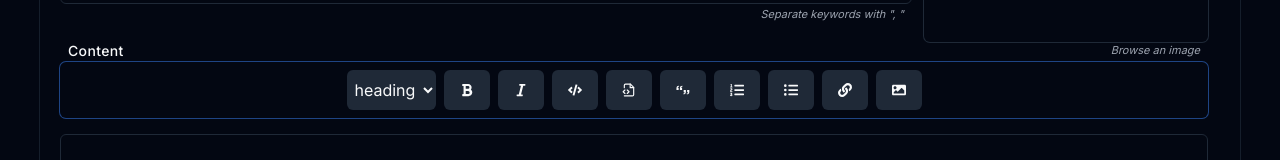
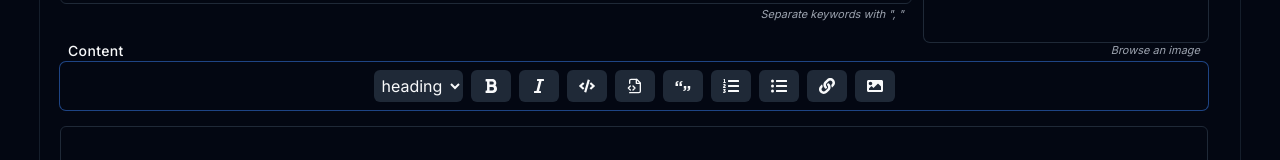
Before and after one commit to MJ9601/markdown-saas-next-14, a Next.js app: page /new in a window 1280 px wide. Shown: the part 379-539 px from the top of the page. Built offline with nearby package versions, Linux system fonts and the light colour scheme; no server answers.

Commit message:
feat(editor): editing

```diff
--- /dev/null
+++ b/src/components/editor/Editor.Button.tsx
@@ -0,0 +1,23 @@
+"use client";
+import React, { ReactNode } from "react";
+
+export default function EditorButton({
+  onClick,
+  children,
+  className,
+}: {
+  onClick?: () => void;
+  children: ReactNode;
+  className?: string;
+}) {
+  return (
+    <div
+      className={`rounded-md px-3 py-2 bg-secondary flex justify-center items-center cursor-pointer hover:bg-secondary/80 ${
+        className ?? ""
+      }`}
+      onClick={onClick}
+    >
+      {children}
+    </div>
+  );
+}
--- a/src/components/editor/Editor.tsx
+++ b/src/components/editor/Editor.tsx
@@ -1,7 +1,6 @@
 "use client";
-import React, { FormEvent, useState } from "react";
+import React, { useRef, useState } from "react";
 import {
-  Button,
   Input,
   Popover,
   PopoverContent,
@@ -22,6 +21,7 @@ import {
 import { GrBlockQuote } from "react-icons/gr";
 import { LuFileCode } from "react-icons/lu";
 import { Label } from "@radix-ui/react-label";
+import EditorButton from "./Editor.Button";
 
 const withoutSelectionButtons = [
   { name: "blockqoute", Icon: GrBlockQuote },
@@ -51,18 +51,13 @@ export default function Editor({
   field: any;
 }) {
   const [content, setContent] = useState("");
+  const formRef = useRef<any>(undefined);
 
   const updateContentWithTag = (
     tagName: string,
     value?: { name: string; link: string }
   ) => {
     const addTag = insertToEditor({ tagName, value });
-    setContent((prev) => prev + addTag);
-    document.getElementById("editorTextArea")?.focus();
-  };
-
-  const updateContentWithTagInSelect = (tagName: string) => {
-    const addTag = insertToEditor({ tagName });
     const textArea = document.getElementById("editorTextArea");
     // @ts-ignore
     const start = textArea?.selectionStart;
@@ -80,19 +75,21 @@ export default function Editor({
           prev.substring(end)
       );
 
-      document.getElementById("editorTextArea")?.focus();
+      textArea?.focus();
     } else {
-      setContent((prev) => prev + addTag);
-      document.getElementById("editorTextArea")?.focus();
+      setContent(
+        (prev) => prev.substring(0, start) + addTag + prev.substring(end)
+      );
+      textArea?.focus();
     }
   };
 
-  const handleFormSub = (e: FormEvent) => {
-    e.preventDefault();
-    // @ts-ignore
-    const formData = new FormData(e.target);
-    const { name, link, tagName } = Object.fromEntries(formData);
-    console.log({ name, link, tagName });
+  const handleFormSub = () => {
+    const {
+      name: { value: name },
+      link: { value: link },
+      tagName: { value: tagName },
+    } = formRef.current;
     updateContentWithTag(
       tagName as string,
       { name, link } as { name: string; link: string }
@@ -116,42 +113,37 @@ export default function Editor({
           <option value={"p"}>p</option>
         </select>
         {withSelectionButtons.map(({ name, Icon }) => (
-          <Button
-            variant="secondary"
-            key={name}
-            onClick={() => updateContentWithTagInSelect(name)}
-          >
+          <EditorButton key={name} onClick={() => updateContentWithTag(name)}>
             <Icon />
-          </Button>
+          </EditorButton>
         ))}
         {withoutSelectionButtons.map(({ name, Icon }) => (
-          <Button
-            key={name}
-            variant="secondary"
-            onClick={() => updateContentWithTag(name)}
-          >
+          <EditorButton key={name} onClick={() => updateContentWithTag(name)}>
             <Icon />
-          </Button>
+          </EditorButton>
         ))}
 
         {withPopOver.map(({ name, Icon }) => (
           <Popover key={name}>
             <PopoverTrigger>
-              <Button variant="secondary">
+              <EditorButton>
                 <Icon />
-              </Button>
+              </EditorButton>
             </PopoverTrigger>
             <PopoverContent>
-              <form onSubmit={handleFormSub} className="w-full">
+              <form ref={formRef} className="w-full">
                 <input type="hidden" name="tagName" value={name} />
                 <Label>Name</Label>
                 <Input className="!py-0 mb-2" name="name" type="text" />
                 <Label className="">Link</Label>
                 <Input className="!py-0 " name="link" type="url" />
                 <div className="w-full">
-                  <Button variant="secondary" className="mx-auto mt-2">
+                  <EditorButton
+                    onClick={handleFormSub}
+                    className="ml-auto w-fit mt-3"
+                  >
                     Set
-                  </Button>
+                  </EditorButton>
                 </div>
               </form>
             </PopoverContent>
@@ -159,13 +151,11 @@ export default function Editor({
         ))}
       </div>
       <Textarea
-        // {...field}
         id="editorTextArea"
         value={content}
         className="min-h-[350px] h-[40vh] max-h-screen"
         onChange={(e) => {
           setContent(e.target.value);
-          // field.onChange(e);
           onChange(fieldName, e.target.value);
         }}
       />
--- a/src/components/editor/insertTag.ts
+++ b/src/components/editor/insertTag.ts
@@ -6,29 +6,29 @@ interface ITagInsertEditor {
 export default function insertToEditor({ tagName, value }: ITagInsertEditor) {
   switch (tagName) {
     case "h1":
-      return "\n# ";
+      return "\n# text";
     case "h2":
-      return "\n## ";
+      return "\n## text";
     case "h3":
-      return "\n### ";
+      return "\n### text";
     case "h4":
-      return "\n#### ";
+      return "\n#### text";
     case "h5":
-      return "\n##### ";
+      return "\n##### text";
     case "h6":
-      return "\n###### ";
+      return "\n###### text";
     case "p":
-      return "";
+      return "text";
     case "bold":
       return "**text**";
     case "italic":
       return "*text*";
     case "blockqoute":
-      return "\n> ";
+      return "\n> text";
     case "orderlist":
-      return "1. ";
+      return "1. text";
     case "unorderlist":
-      return "- ";
+      return "- text";
     case "code":
       return "`text`";
     case "blockCode":
```
